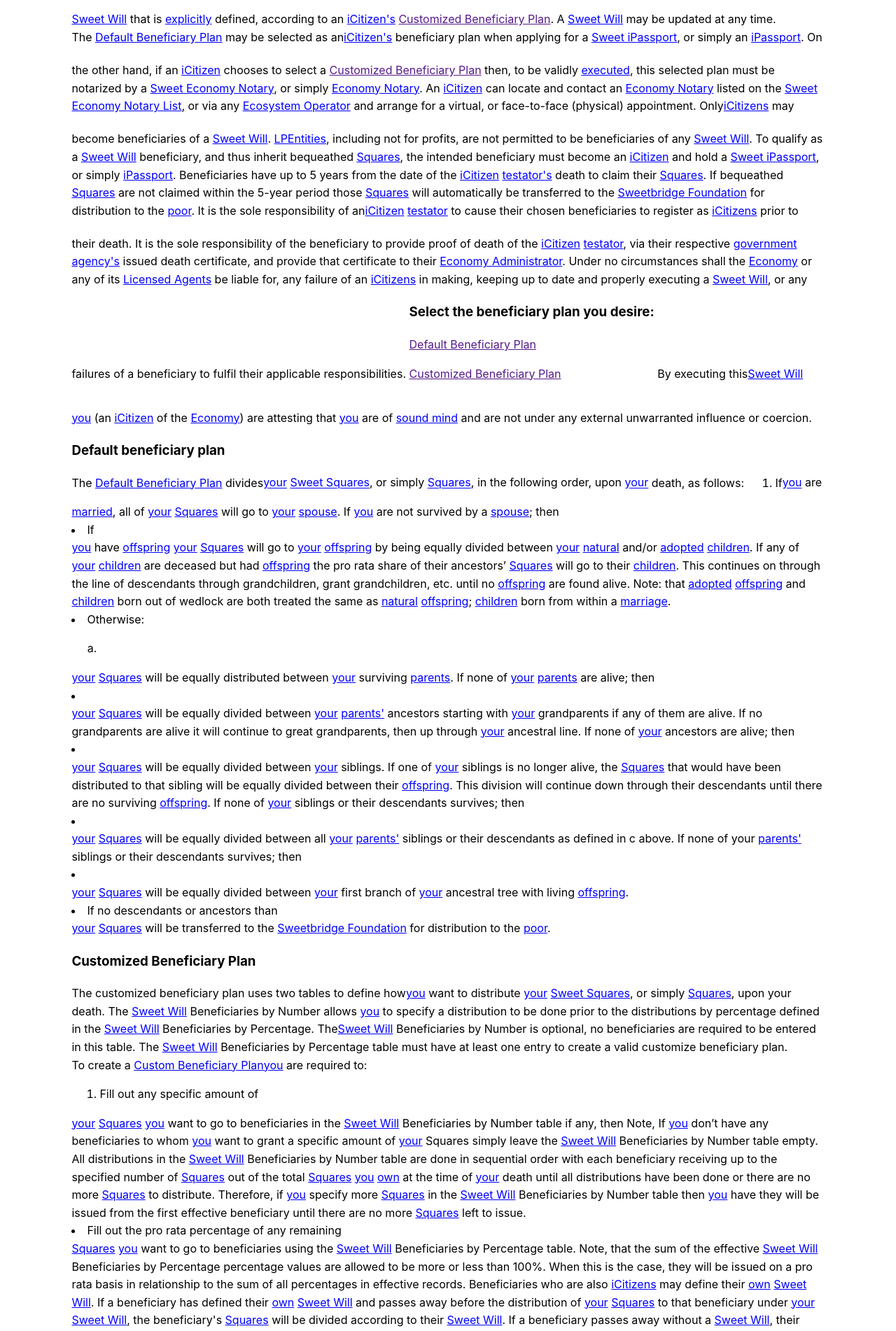
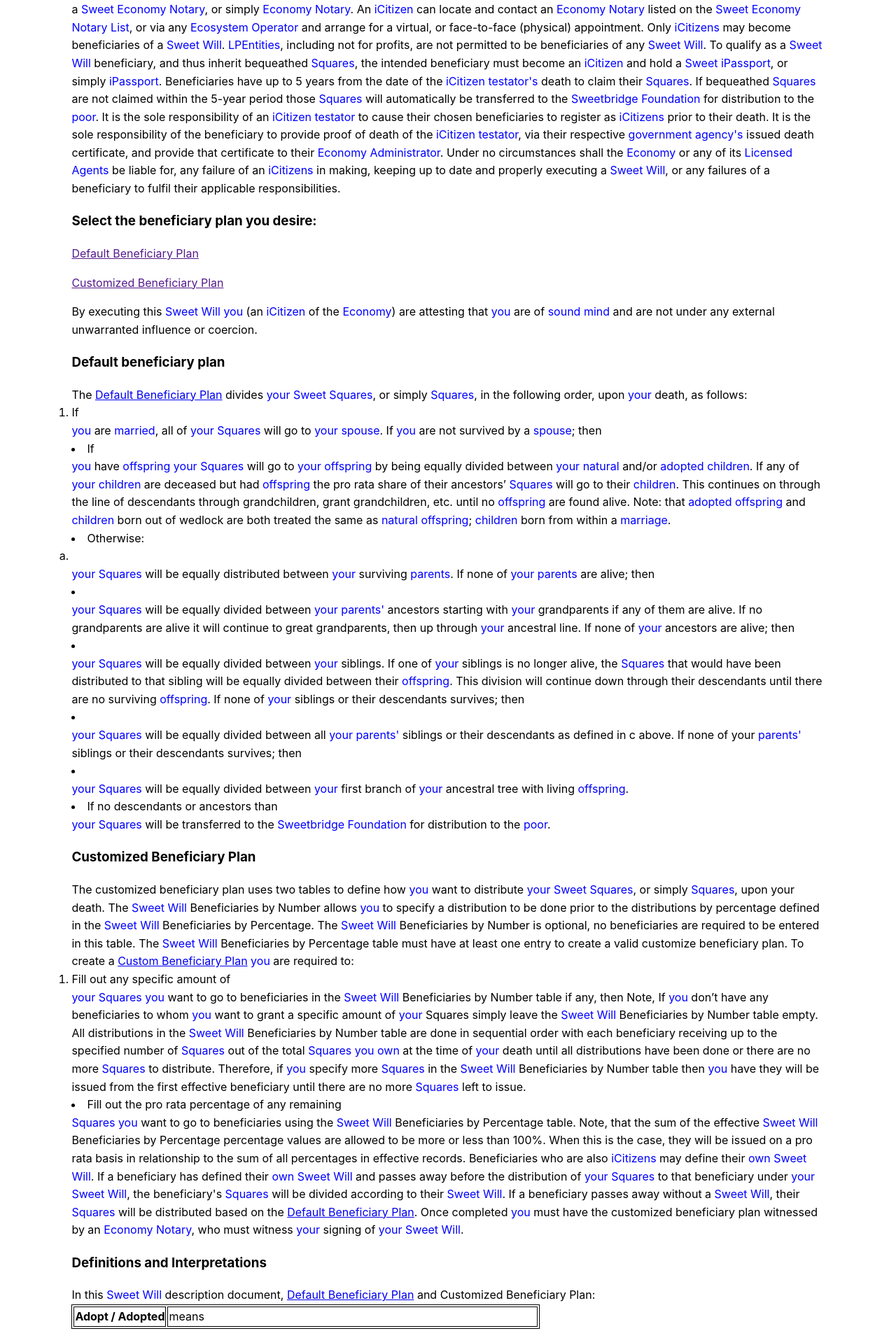
Before and after one commit to Jordan1022/DocDemo, a React (Create React App) app in the folder swdocdemo/: page / in a window 1280 px wide. Shown: the part 513-2415 px from the top of the page at 70% size. Built offline with nearby package versions, Linux system fonts and the light colour scheme.

Commit message:
adjusting style

```diff
--- a/swdocdemo/src/App.css
+++ b/swdocdemo/src/App.css
@@ -8,11 +8,7 @@
   line-height: 1.6;
 }
 
-/* button{
-  margin-left: 0%;
-  margin-right: 0%;
-  display: inline-block;
-} */
+
 
 /* .doc {
   margin-top: 8%;
@@ -34,10 +30,19 @@
 
 span{
 color:black;
+margin-top: 20%;
 }
 
 .docTitle {
-  margin-bottom: 5rem;
+  margin-bottom: 2rem;
+}
+
+.P {
+  margin-left: 0rem;
+  margin-right: 0rem;
+  text-align: left;
+
+
 }
 
 .colorText {
@@ -45,9 +50,7 @@ color:black;
   cursor: pointer;
 }
 
-.P{
- margin-bottom: 2%;
-}
+
 
 Container{
   width: 100%;
@@ -80,6 +83,10 @@ div{
   text-indent: 1%;
 }
 
+ol, ul{
+  display: inline-flex;
+}
+
 /* .otherwise {
   margin-right: 0rem;
 } */
@@ -90,8 +97,8 @@ div{
   }
 } */
 
-th{
-  width:20%;
+table, th, td, tr {
+  border: 1px solid black;
 }
 /*
 *{
@@ -101,6 +108,8 @@ th{
 a, span{
   margin-left: 0rem;
   margin-right: 0rem;
+  text-align: justify;
+  margin-top: 2%;
 }
 
 /* .App-header {
@@ -155,3 +164,12 @@ a, span{
   margin-left: 0rem;
   margin-right: 0rem;
 } */
+
+/* .P {
+  margin-left: 0rem;
+  margin-right: 0rem;
+  text-align: left;
+  text-align: justify;
+  margin-top: 10px;
+
+} */
--- a/swdocdemo/src/ModalLink.js
+++ b/swdocdemo/src/ModalLink.js
@@ -7,5 +7,5 @@ export default function ModalLink({which, levels, handleOpen}) {
                     which = i;
         if (isNaN(parseInt(which, 10)))
             alert(which + ' not found.');
-    return (<a style={{cursor:"pointer", textDecoration:"underline", color:"blue"}} onClick={(e)=>handleOpen(e,which)}>{levels[which].title}</a>)
+    return (<a style={{cursor:"pointer", color:"blue", display:"inline"}} onClick={(e)=>handleOpen(e,which)}>{levels[which].title}</a>)
 }
--- a/swdocdemo/src/assets/RootDoc.js
+++ b/swdocdemo/src/assets/RootDoc.js
@@ -1,13 +1,25 @@
 const text = `
 <style>
-.P {
-    margin-left: 0rem;
-    margin-right: 0rem;
+
+h1{
+    margin-bottom: 0px;
+}
+ol, ul{
     text-align: left;
-    text-align: justify;
+    display: inline;
+}
+.customizedben, .defaultben{
+    text-indent: 1%;
+  }
+ul{
+    text-align: left;
+    display:inline;
 }
 .docBody{
     width: 100%;
+}
+span{
+
 }
 a{
     margin-left: 0rem;
@@ -16,16 +28,14 @@ a{
   th{
     width:20%;
   }
-.table{
-
-}
-table, th, td {
+table, th, td, tr {
     border: 1px solid black;
   }
 </style>
+
 <span class=docBody>
 <h1 class="docTitle">Sweet Will</h1>
-<span class="P">A #|Sweet Will|# is used by an #|iCitizen|# of
+<span class="FirstP">A #|Sweet Will|# is used by an #|iCitizen|# of
           the #|Sweet Economy|#, or simply the #|Economy|#,
           to define their wishes concerning the distribution of their #|owned|# #|Sweet Squares|#,
           or simply #|Squares|#, upon their death. #|iCitizenship|# requires
@@ -34,9 +44,7 @@ table, th, td {
           without an #|executed|# #|Sweet Will|#, and thus does not define and declare their heirs,
           the deceased #|iCitizen's|# #|Squares|# automatically pass to the #|Sweetbridge Foundation|# for
           distribution to the #|poor|#, to enable them, among other things, to become #|iCitizens|#.
-</span>
 
-        <div class="P">
           It is crucial that an #|iCitizen|# completes and maintains their #|Sweet Will|# with up-to-date
           information, because, among other things, a #|Sweet Will|# may not be amended, defined
           or overridden by any other will, legal document, citing or founded upon any #|government|# rule,
@@ -44,25 +52,25 @@ table, th, td {
           outside the #|jurisdiction|# of the #|Economy|#. #|Squares|#, including
           those which are inherited, are a form of a distributed digital property and exist only in
           the virtual #|Economy|#, they do not exist in any other #|jurisdiction|#.
-         </div>
+         </span>
 
-         <div class="P">
+         <span class="3P">
           An #|iCitizen|# may use a #|Sweet Will|# to select and #|execute|# either, <a href="#defbenplan">Default Beneficiary Plan</a>,
           or select, create and #|execute|# a #|Sweet Will|# that is #|explicitly|# defined, according to
           an #|iCitizen's|# <a href="">Customized Beneficiary Plan</a>.
           A #|Sweet Will|#  may be updated at any time.
-        </div>
+        </span>
 
-        <div class="P">
+        <span class="P">
           The <a href="#defbenplan">Default Beneficiary Plan</a> may be selected as an #|iCitizen's|# beneficiary plan when
           applying for a #|Sweet iPassport|#, or simply an #|iPassport|#. On the other hand, if an
          #|iCitizen|# chooses to select a <a href="">Customized Beneficiary Plan</a> then, to be validly #|executed|#,
           this selected plan must be notarized by a #|Sweet Economy Notary|#, or simply #|Economy Notary|#.
           An #|iCitizen|# can locate and contact an #|Economy Notary|# listed on the #|Sweet Economy Notary List|#,
           or via any #|Ecosystem Operator|# and arrange for a virtual, or face-to-face (physical) appointment.
-        </div>
+        </span>
 
-        <div class="P">
+        <span class="P">
           Only #|iCitizens|# may become beneficiaries of a #|Sweet Will|#.  #|LPEntities|#, including not for profits,
           are not permitted to be beneficiaries of any #|Sweet Will|#. To qualify as a #|Sweet Will|# beneficiary,
           and thus inherit bequeathed #|Squares|#, the intended beneficiary must become an #|iCitizen|# and hold
@@ -70,9 +78,9 @@ table, th, td {
           date of the #|iCitizen|# #|testator's|# death to claim their #|Squares|#. If bequeathed #|Squares|# are not
           claimed within the 5-year period those #|Squares|# will automatically be transferred to
           the #|Sweetbridge Foundation|# for distribution to the #|poor|#.
-        </div>
+        </span>
 
-        <div class="P">
+        <span class="P">
           It is the sole responsibility of an #|iCitizen|# #|testator|# to cause their chosen beneficiaries
           to register as #|iCitizens|# prior to their death. It is the sole responsibility of the
           beneficiary to provide proof of death of the #|iCitizen|# #|testator|#, via their
@@ -81,24 +89,24 @@ table, th, td {
           the #|Economy|# or any of its #|Licensed Agents|# be liable for, any failure of
           an #|iCitizens|# in making, keeping up to date and properly executing a #|Sweet Will|#,
           or any failures of a beneficiary to fulfil their applicable responsibilities.
-        </div>
+        </span>
 
-        <div class="P">
+        <span class="P">
 
         <h3>Select the beneficiary plan you desire:</h3>
         <p><a class="defaultben" href="">Default Beneficiary Plan</a></p>
         <p><a class="customizedben" href="">Customized Beneficiary Plan</a></p>
-        </div>
-        <div class="P">
+        </span>
+        <span class="P">
         By executing this #|Sweet Will|# #|you|# (an #|iCitizen|# of the #|Economy|#) are attesting that #|you|# are of #|sound mind|# and are not under any external unwarranted influence or coercion.
-        </div>
-        <div className="P">
+        </span>
+        <span className="P">
         <h3 id="defbenplan">Default beneficiary plan</h3>
 
           The <a href="#defbenplan">Default Beneficiary Plan</a> divides #|your|# #|Sweet Squares|#, or simply #|Squares|#, in the following order, upon #|your|# death, as follows:
-          </div>
+          </span>
 
-          <div>
+          <span class="orderlist1">
           <ol>
             <li>If #|you|# are #|married|#, all of #|your|# #|Squares|# will go to #|your|# #|spouse|#. If #|you|# are not survived by a #|spouse|#; then</li>
             <li>If #|you|# have #|offspring|# #|your|# #|Squares|# will go to #|your|# #|offspring|# by being equally divided between #|your|# #|natural|# and/or #|adopted|# #|children|#. If any of #|your|# #|children|# are deceased but had #|offspring|# the pro rata share of their ancestors’ #|Squares|# will go to their #|children|#. This continues on through the line of descendants through grandchildren, grant grandchildren, etc. until no #|offspring|# are found alive.</li>
@@ -113,13 +121,13 @@ table, th, td {
             </ol></li>
           <li>If no descendants or ancestors than #|your|# #|Squares|# will be transferred to the #|Sweetbridge Foundation|# for distribution to the #|poor|#.</li>
         </ol>
-        </div>
-        <div>
+        </span>
+        <span>
 
         <h3 id="custombenplan">Customized Beneficiary Plan</h3>
-          <div>The customized beneficiary plan uses two tables to define how #|you|# want to distribute #|your|# #|Sweet Squares|#, or simply #|Squares|#, upon your death. The #|Sweet Will|# Beneficiaries by Number allows #|you|# to specify a distribution to be done prior to the distributions by percentage defined in the #|Sweet Will|# Beneficiaries by Percentage.</div>
-          <div>The #|Sweet Will|# Beneficiaries by Number is optional, no beneficiaries are required to be entered in this table. The #|Sweet Will|# Beneficiaries by Percentage table must have at least one entry to create a valid customize beneficiary plan.</div>
-          <div>To create a <a href="#custombenplan">Custom Beneficiary Plan</a> #|you|# are required to:</div>
+          <span>The customized beneficiary plan uses two tables to define how #|you|# want to distribute #|your|# #|Sweet Squares|#, or simply #|Squares|#, upon your death. The #|Sweet Will|# Beneficiaries by Number allows #|you|# to specify a distribution to be done prior to the distributions by percentage defined in the #|Sweet Will|# Beneficiaries by Percentage.</span>
+          <span>The #|Sweet Will|# Beneficiaries by Number is optional, no beneficiaries are required to be entered in this table. The #|Sweet Will|# Beneficiaries by Percentage table must have at least one entry to create a valid customize beneficiary plan.</span>
+          <span>To create a <a href="#custombenplan">Custom Beneficiary Plan</a> #|you|# are required to:</span>
           <ol>
             <li>Fill out any specific amount of #|your|# #|Squares|# #|you|# want to go to beneficiaries in the #|Sweet Will|# Beneficiaries by Number table if any, then
             Note, If #|you|# don’t have any beneficiaries to whom #|you|# want to grant a specific amount of #|your|# Squares simply leave the #|Sweet Will|# Beneficiaries by Number table empty.
@@ -132,9 +140,9 @@ table, th, td {
           </ol>
             Beneficiaries who are also #|iCitizens|# may define their #|own|# #|Sweet Will|#. If a beneficiary has defined their #|own|# #|Sweet Will|# and passes away before the distribution of #|your|# #|Squares|# to that beneficiary under #|your|# #|Sweet Will|#, the beneficiary's #|Squares|# will be divided according to their #|Sweet Will|#. If a beneficiary passes away without a #|Sweet Will|#, their #|Squares|# will be distributed based on the <a href="#defbenplan">Default Beneficiary Plan</a>.
             Once completed #|you|# must have the customized beneficiary plan witnessed by an #|Economy Notary|#, who must witness #|your|# signing of #|your|# #|Sweet Will|#.
-        </div>
+        </span>
 
-        <div>
+        <span>
         <h3>Definitions and Interpretations</h3>
           In this #|Sweet Will|# description document, <a href="#defbenplan">Default Beneficiary Plan</a> and Customized Beneficiary Plan:
         <table class="table">
@@ -378,8 +386,8 @@ table, th, td {
           </tr>
           </thead>
         </table>
-        </div>
-        </div>
+        </span>
+        </span>
         </span>
         `;
 export default text;
--- a/swdocdemo/src/index.css
+++ b/swdocdemo/src/index.css
@@ -11,3 +11,12 @@ code {
   font-family: source-code-pro, Menlo, Monaco, Consolas, 'Courier New',
     monospace;
 }
+
+.P {
+  margin-left: 0rem;
+  margin-right: 0rem;
+  text-align: left;
+  text-align: justify;
+  margin-top:10px;
+
+}
```
